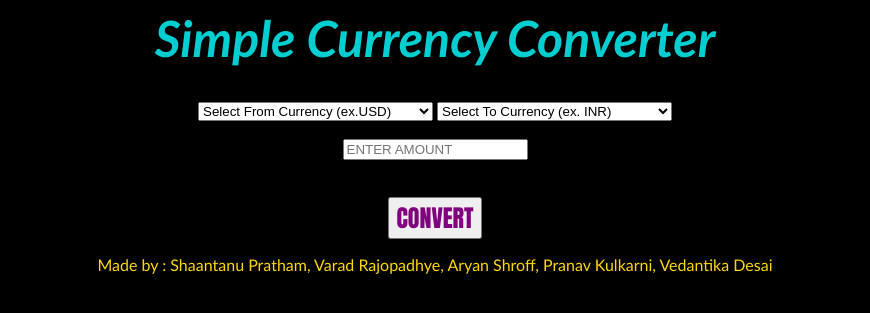
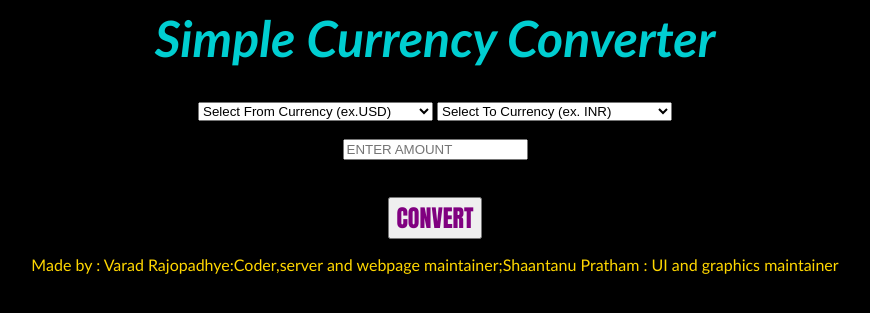
Before and after one commit to vr513/Simple-Currency-Converter, a Django app: page / in a window 1280 px wide. Shown: the top 313 px of the page, without its empty margins (205-1075 px from the left). Run offline with Django 3.2, Linux system fonts and the light colour scheme.

Commit message:
Update home.html

```diff
--- a/templates/home.html
+++ b/templates/home.html
@@ -382,6 +382,6 @@ footer {
     </section>
     </div>
     <div class="triangle2"></div>
-    <footer>Made by : Shaantanu Pratham, Varad Rajopadhye, Aryan Shroff, Pranav Kulkarni, Vedantika Desai</footer>
+    <footer>Made by : Varad Rajopadhye:Coder,server and webpage maintainer;Shaantanu Pratham : UI and graphics maintainer</footer>
   </center>
 </body>
```
